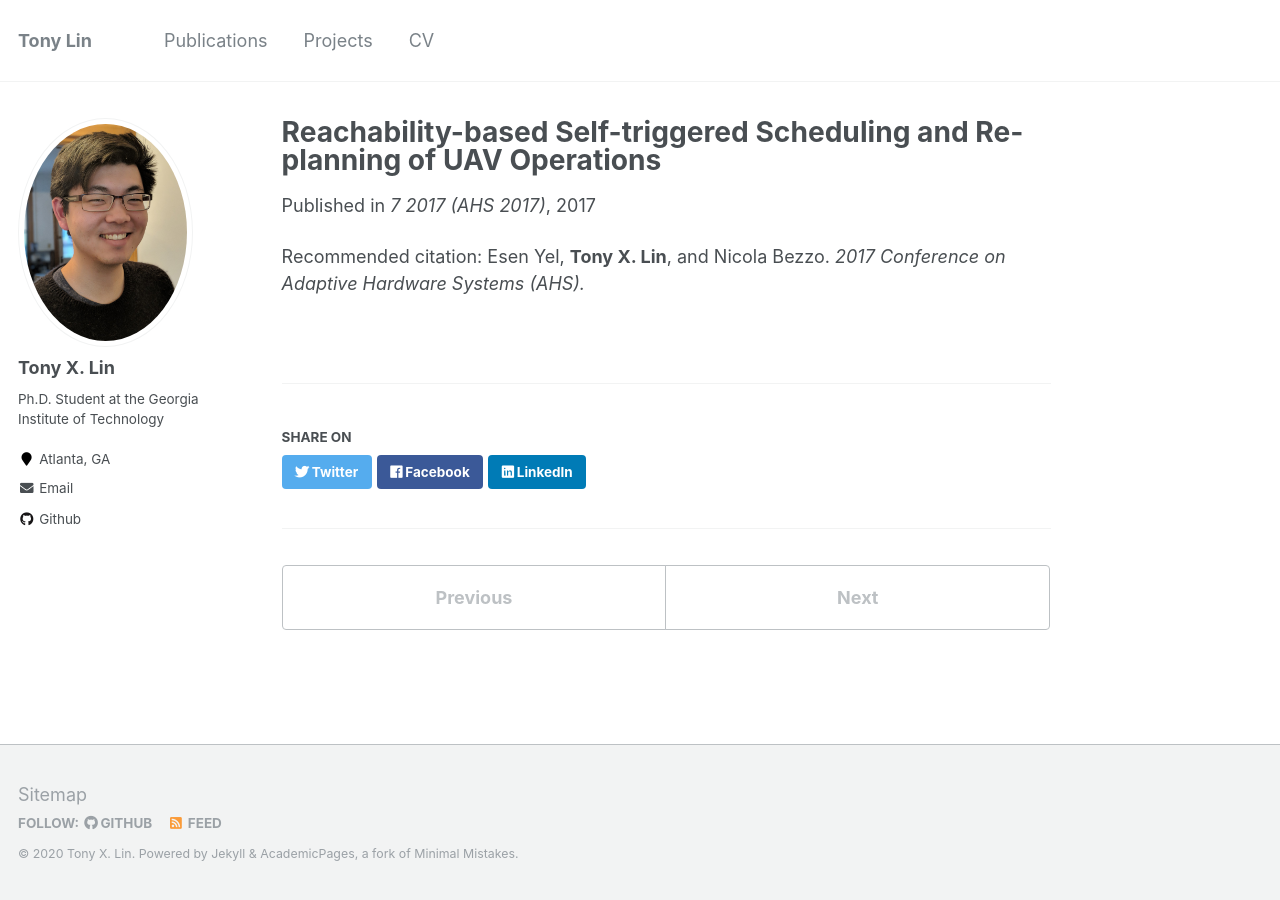
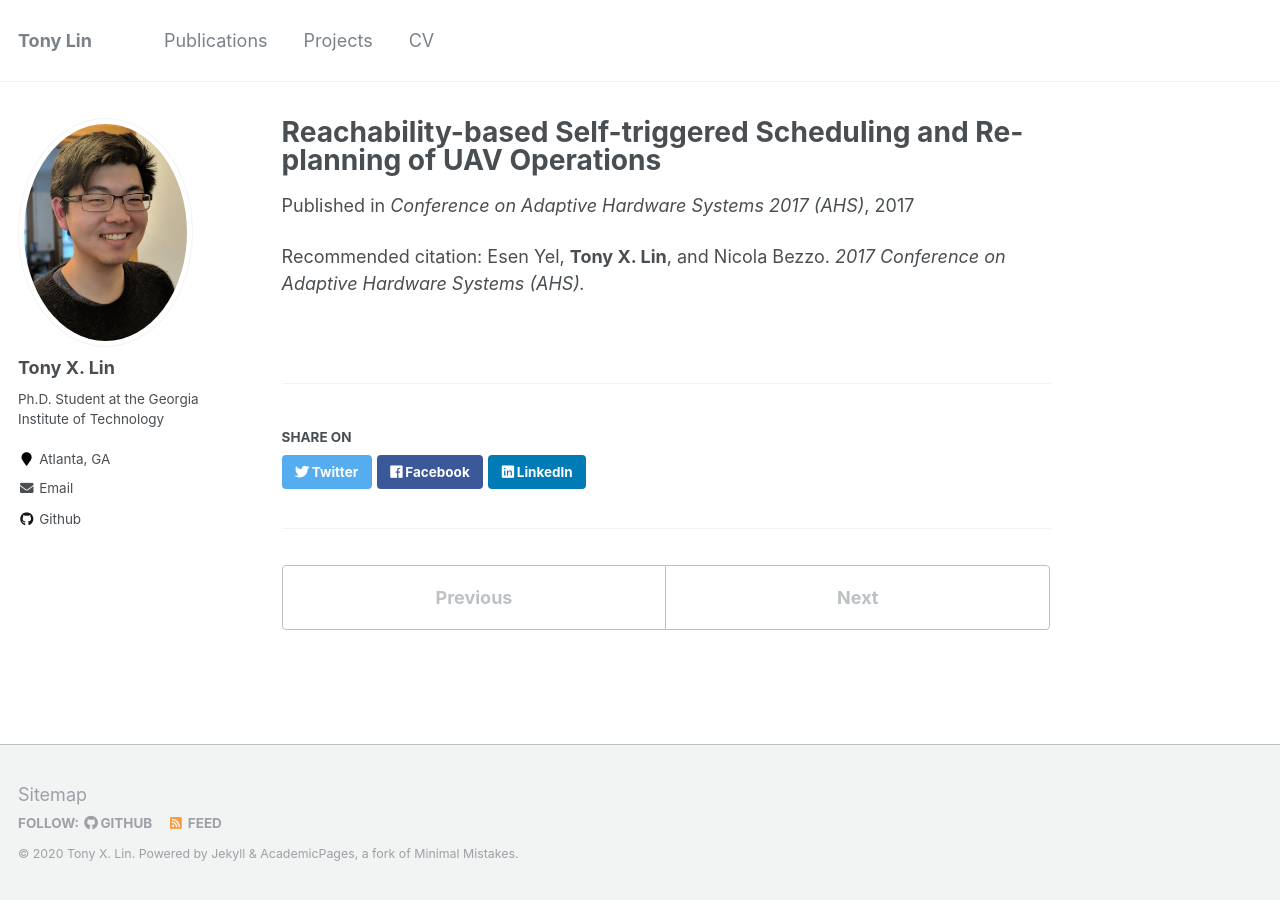
Before and after one commit to tony-x-lin/tony-x-lin.github.io, a Jekyll site: the page built from _publications/AHS2017a.md, in a window 1280 px wide. Built offline with Jekyll 4.4.1, drawn with Linux system fonts in a browser that asks for light colours.

Commit message:
Update AHS2017a.md

```diff
--- a/_publications/AHS2017a.md
+++ b/_publications/AHS2017a.md
@@ -2,7 +2,7 @@
 title: "Reachability-based Self-triggered Scheduling and Re-planning of UAV Operations"
 collection: publications
 permalink: /publications/AHS2017a
-venue: "7 2017 (AHS 2017)"
+venue: "Conference on Adaptive Hardware Systems 2017 (AHS)"
 date: 2017-7-24
 citation: 'Esen Yel, <b>Tony X. Lin</b>, and Nicola Bezzo. <i>2017 Conference on Adaptive Hardware Systems (AHS).</i>'
 ---
```
